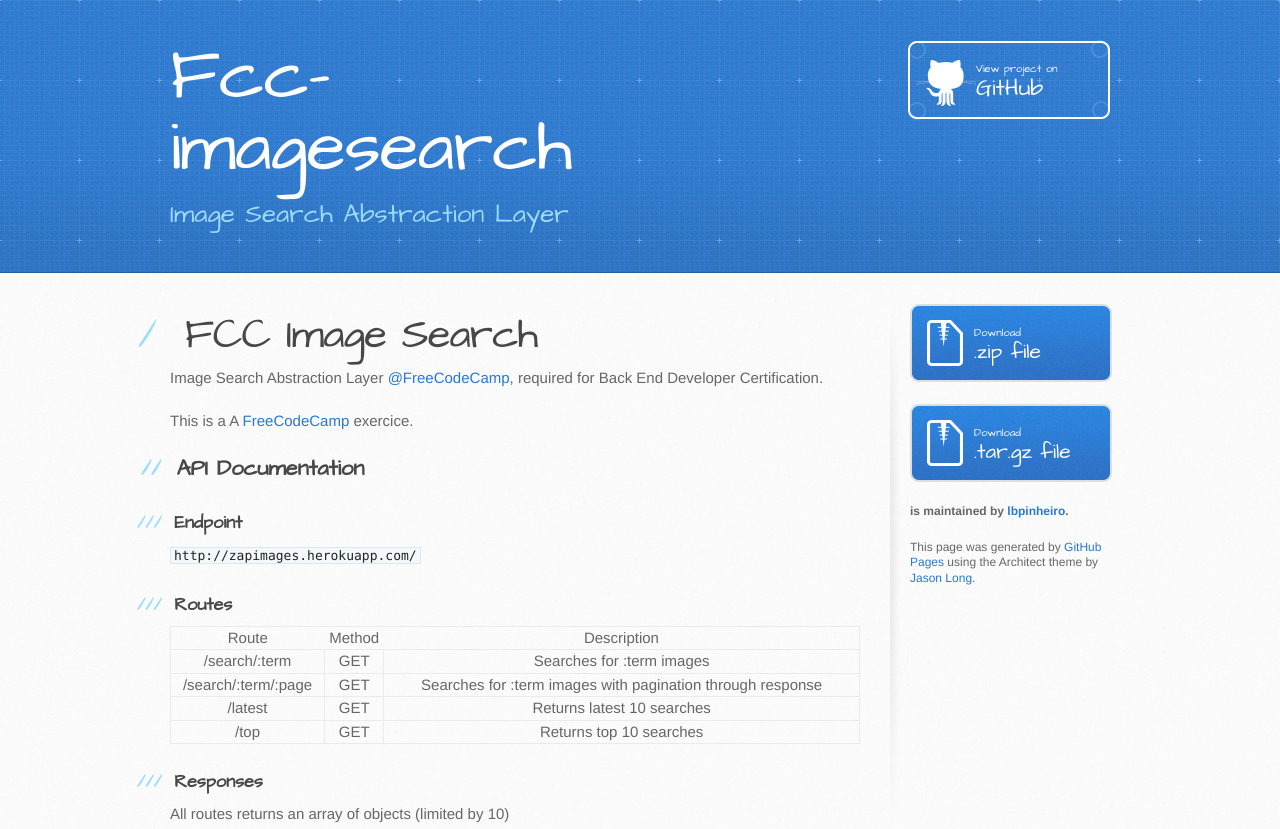
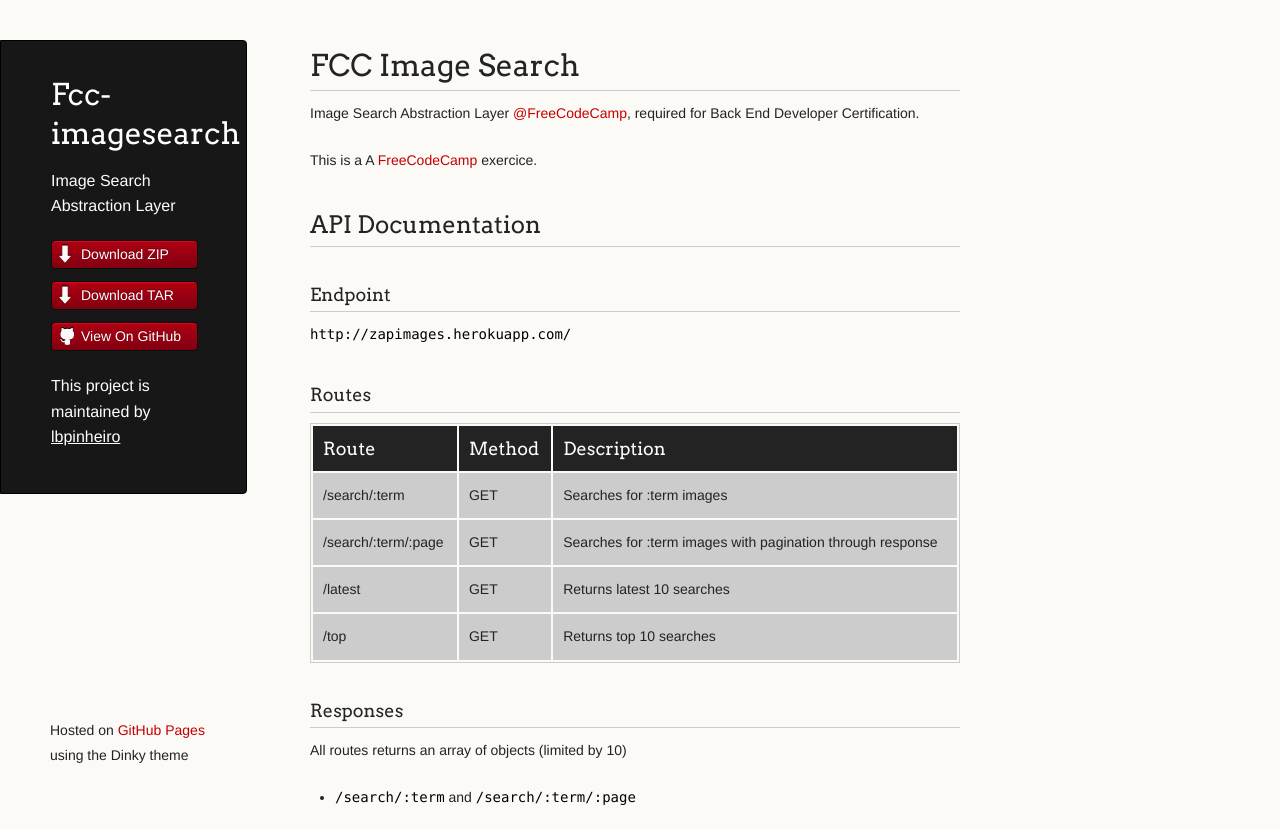
Before and after one commit to lbpinheiro/fcc-imagesearch, a plain HTML site: page index.html in a window 1280 px wide. Shown: the top 829 px of the page. Drawn offline with Linux system fonts and the light colour scheme.

Commit message:
Create gh-pages branch via GitHub

```diff
--- a/index.html
+++ b/index.html
@@ -1,34 +1,36 @@
-<!DOCTYPE html>
+<!doctype html>
 <html>
   <head>
-    <meta charset='utf-8'>
+    <meta charset="utf-8">
     <meta http-equiv="X-UA-Compatible" content="chrome=1">
-    <meta name="viewport" content="width=device-width, initial-scale=1, maximum-scale=1">
-    <link href='https://fonts.googleapis.com/css?family=Architects+Daughter' rel='stylesheet' type='text/css'>
-    <link rel="stylesheet" type="text/css" href="stylesheets/stylesheet.css" media="screen">
-    <link rel="stylesheet" type="text/css" href="stylesheets/github-light.css" media="screen">
-    <link rel="stylesheet" type="text/css" href="stylesheets/print.css" media="print">
+    <title>Fcc-imagesearch by lbpinheiro</title>
 
+    <link rel="stylesheet" href="stylesheets/styles.css">
+    <link rel="stylesheet" href="stylesheets/github-light.css">
+    <script src="javascripts/scale.fix.js"></script>
+    <meta name="viewport" content="width=device-width, initial-scale=1, user-scalable=no">
     <!--[if lt IE 9]>
     <script src="//html5shiv.googlecode.com/svn/trunk/html5.js"></script>
     <![endif]-->
+  </head>
+  <body>
+    <div class="wrapper">
+      <header>
+        <h1 class="header">Fcc-imagesearch</h1>
+        <p class="header">Image Search Abstraction Layer</p>
 
-    <title>Fcc-imagesearch by lbpinheiro</title>
-  </head>
+        <ul>
+          <li class="download"><a class="buttons" href="https://github.com/lbpinheiro/fcc-imagesearch/zipball/master">Download ZIP</a></li>
+          <li class="download"><a class="buttons" href="https://github.com/lbpinheiro/fcc-imagesearch/tarball/master">Download TAR</a></li>
+          <li><a class="buttons github" href="https://github.com/lbpinheiro/fcc-imagesearch">View On GitHub</a></li>
+        </ul>
 
-  <body>
-    <header>
-      <div class="inner">
-        <h1>Fcc-imagesearch</h1>
-        <h2>Image Search Abstraction Layer</h2>
-        <a href="https://github.com/lbpinheiro/fcc-imagesearch" class="button"><small>View project on</small> GitHub</a>
-      </div>
-    </header>
+        <p class="header">This project is maintained by <a class="header name" href="https://github.com/lbpinheiro">lbpinheiro</a></p>
 
-    <div id="content-wrapper">
-      <div class="inner clearfix">
-        <section id="main-content">
-          <h1>
+
+      </header>
+      <section>
+        <h1>
 <a id="fcc-image-search" class="anchor" href="#fcc-image-search" aria-hidden="true"><span aria-hidden="true" class="octicon octicon-link"></span></a>FCC Image Search</h1>
 
 <p>Image Search Abstraction Layer <a href="https://github.com/FreeCodeCamp" class="user-mention">@FreeCodeCamp</a>, required for Back End Developer Certification.</p>
@@ -185,25 +187,12 @@
 <p>Permission to use, copy, modify, and distribute this software for any purpose with or without fee is hereby granted, provided that the above copyright notice and this permission notice appear in all copies.</p>
 
 <p>THE SOFTWARE IS PROVIDED "AS IS" AND THE AUTHOR DISCLAIMS ALL WARRANTIES WITH REGARD TO THIS SOFTWARE INCLUDING ALL IMPLIED WARRANTIES OF MERCHANTABILITY AND FITNESS. IN NO EVENT SHALL THE AUTHOR BE LIABLE FOR ANY SPECIAL, DIRECT, INDIRECT, OR CONSEQUENTIAL DAMAGES OR ANY DAMAGES WHATSOEVER RESULTING FROM LOSS OF USE, DATA OR PROFITS, WHETHER IN AN ACTION OF CONTRACT, NEGLIGENCE OR OTHER TORTIOUS ACTION, ARISING OUT OF OR IN CONNECTION WITH THE USE OR PERFORMANCE OF THIS SOFTWARE.</p>
-        </section>
-
-        <aside id="sidebar">
-          <a href="https://github.com/lbpinheiro/fcc-imagesearch/zipball/master" class="button">
-            <small>Download</small>
-            .zip file
-          </a>
-          <a href="https://github.com/lbpinheiro/fcc-imagesearch/tarball/master" class="button">
-            <small>Download</small>
-            .tar.gz file
-          </a>
-
-          <p class="repo-owner"><a href="https://github.com/lbpinheiro/fcc-imagesearch"></a> is maintained by <a href="https://github.com/lbpinheiro">lbpinheiro</a>.</p>
-
-          <p>This page was generated by <a href="https://pages.github.com">GitHub Pages</a> using the Architect theme by <a href="https://twitter.com/jasonlong">Jason Long</a>.</p>
-        </aside>
-      </div>
+      </section>
+      <footer>
+        <p><small>Hosted on <a href="https://pages.github.com">GitHub Pages</a> using the Dinky theme</small></p>
+      </footer>
     </div>
-
+    <!--[if !IE]><script>fixScale(document);</script><![endif]-->
 
   </body>
 </html>
```
